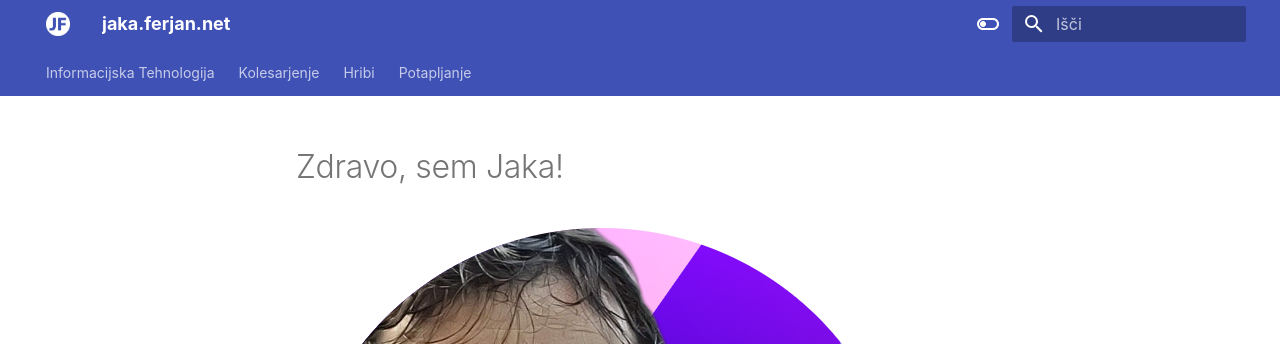
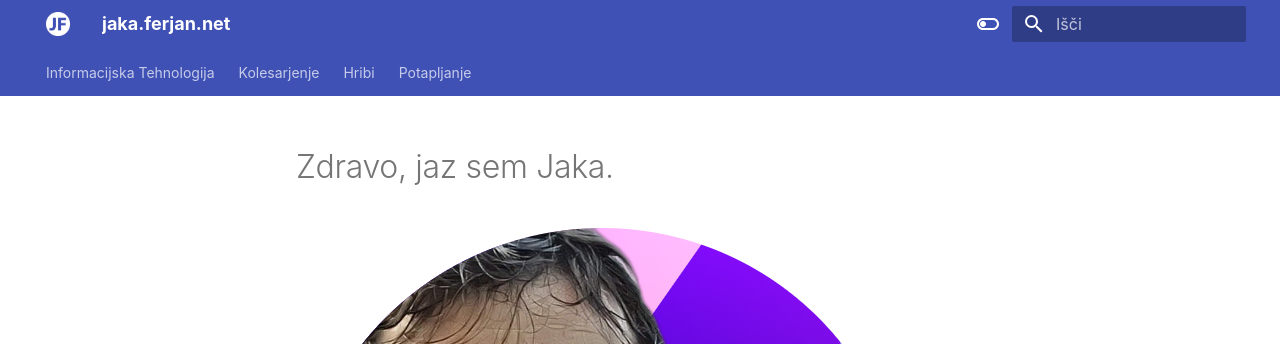
Before and after one commit to jferjan/jferjan.github.io, an MkDocs documentation site: the page built from docs/index.md, in a window 1280 px wide and 1204 px high. Shown: the top 344 px of the window. Built offline with MkDocs 1.6.1 and Material for MkDocs 9.7.7, drawn with Linux system fonts in a browser that asks for light colours; comment, search, counter and statistics services are not loaded.

Commit message:
update index

```diff
--- a/docs/index.md
+++ b/docs/index.md
@@ -1,4 +1,4 @@
-# Zdravo, sem Jaka!
+# Zdravo, jaz sem Jaka.
 
 ![Jaka](img/jaka.png)
 
```
